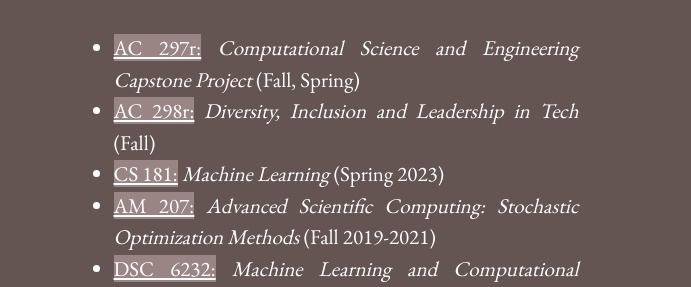
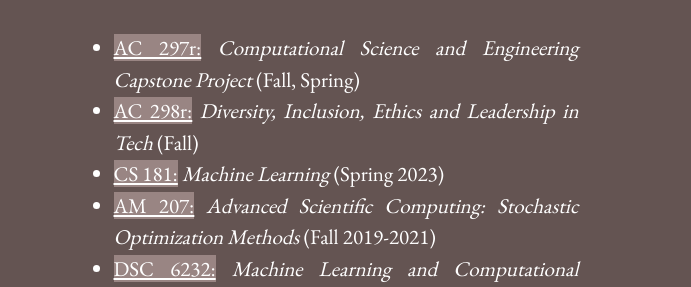
Before and after one commit to onefishy/onefishy.github.io, a Jekyll site: the page built from teaching.md, in a window 1280 px wide. Shown: the part 290-577 px from the top of the page, without its empty margins (294-985 px from the left). Built offline with Jekyll 4.4.1, drawn with Linux system fonts in a browser that asks for light colours.

Commit message:
Update teaching.md

```diff
--- a/teaching.md
+++ b/teaching.md
@@ -6,7 +6,7 @@ title: Recent Courses
 I teach undergraduate and graduate courses in data science and machine learning. Students interested in directed research should [contact me](/advising.html).
 
 * [AC 297r:](https://www.capstone.iacs.seas.harvard.edu) *Computational Science and Engineering Capstone Project* (Fall, Spring)
-* [AC 298r:](https://onefishy.github.io/DIL_in_tech/) *Diversity, Inclusion and Leadership in Tech* (Fall)
+* [AC 298r:](https://onefishy.github.io/DIL_in_tech/) *Diversity, Inclusion, Ethics and Leadership in Tech* (Fall)
 * [CS 181:](https://onefishy.github.io/ML_notes/) *Machine Learning* (Spring 2023)
 * [AM 207:](https://onefishy.github.io/am207/) *Advanced Scientific Computing: Stochastic Optimization Methods* (Fall 2019-2021)
 * [DSC 6232:](https://onefishy.github.io/Rwanda-Data-Science/) *Machine Learning and Computational Statistics at the University of Rwanda* (Summer 2019-2021)
```
